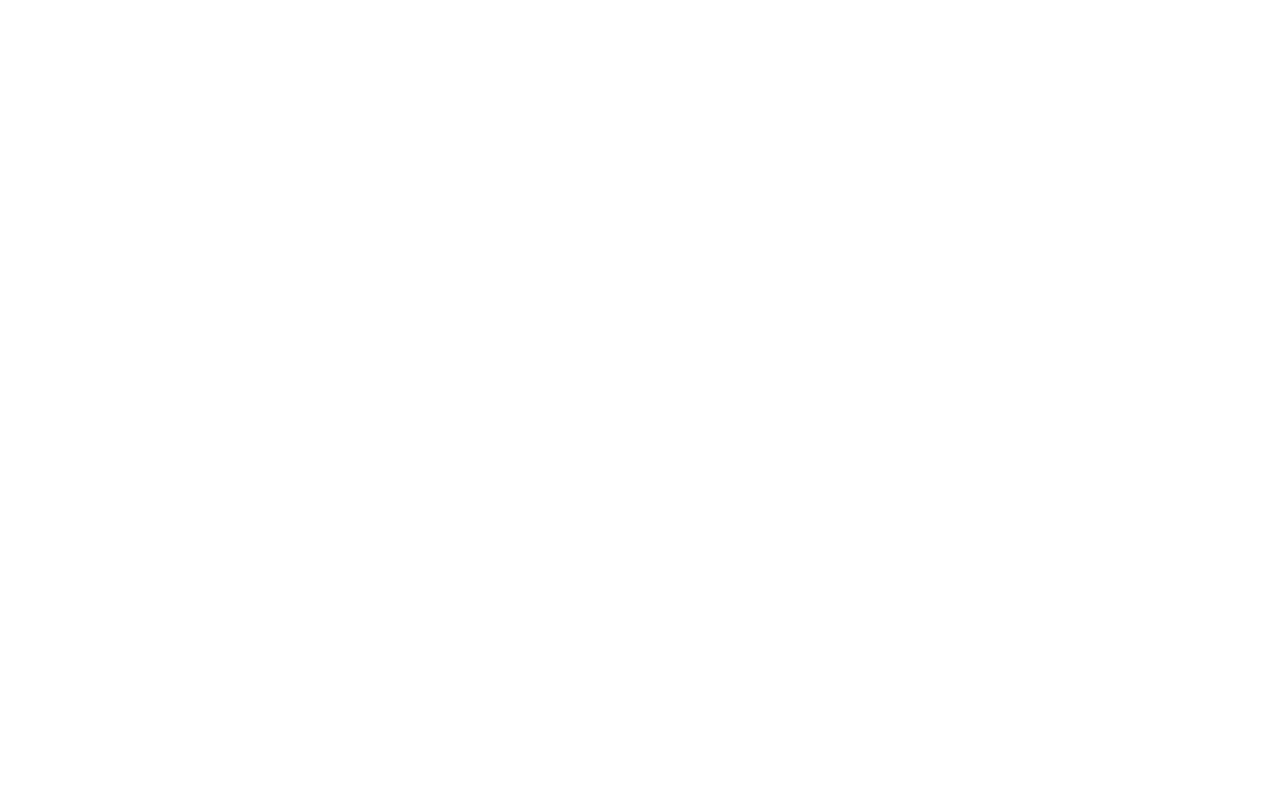
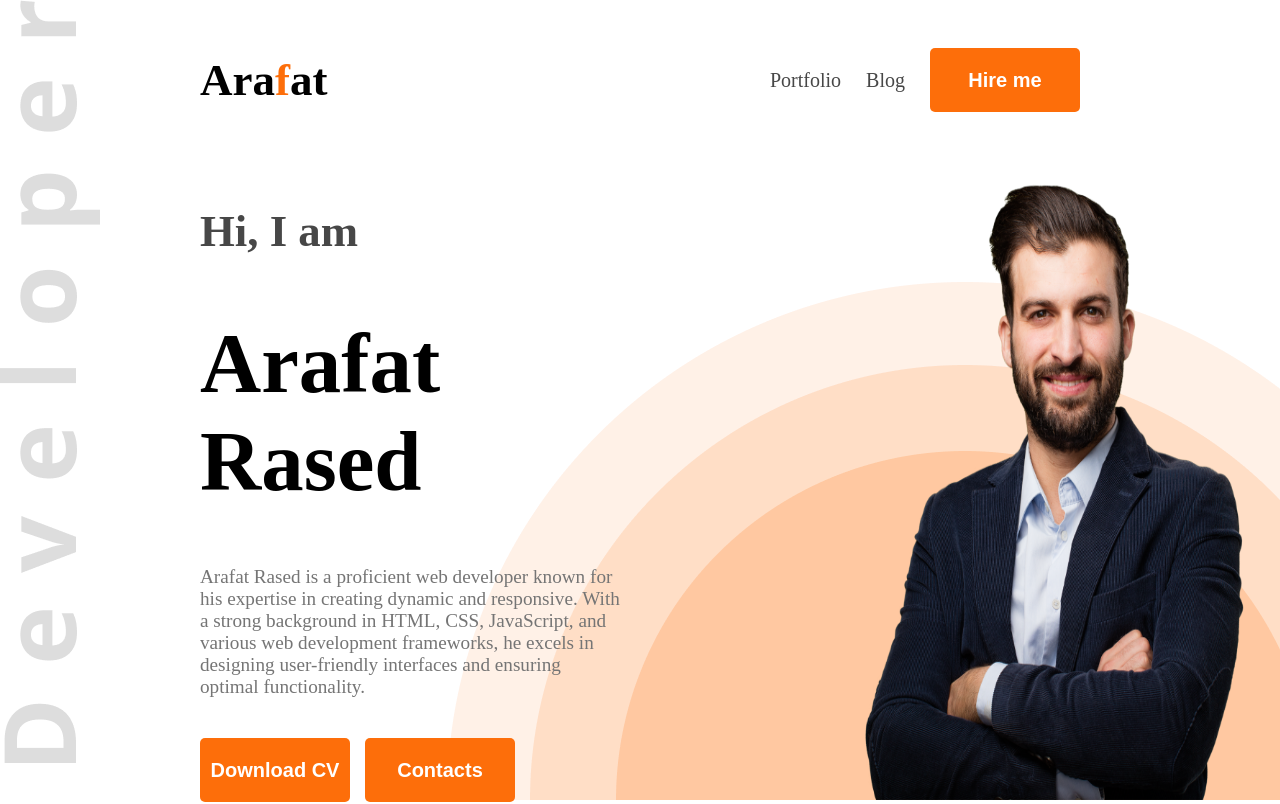
Before and after one commit to arafatrased/personal-portfolio-website, a plain HTML site: page index.html in a window 1280 px wide. Drawn offline with Linux system fonts and the light colour scheme.

Commit message:
header section completed

```diff
--- a/index.html
+++ b/index.html
@@ -3,9 +3,40 @@
 <head>
     <meta charset="UTF-8">
     <meta name="viewport" content="width=device-width, initial-scale=1.0">
-    <title>Arafat Rased</title>
+    <title>Developer Portfolio</title>
+    <link rel="stylesheet" href="styles/portfolio.css">
 </head>
 <body>
+    <header class="header">
+        <nav>
+            <h1 class="nav-title">Ara<span class="text-primary">f</span>at</h1>
+            <ul>
+                <li><a class="dark-2" href="">Portfolio</a></li>
+                <li><a class="dark-2" href="">Blog</a></li>
+                <li><a href=""><button class="btn-primary">Hire me</button></a></li>
+            </ul>
+        </nav>
+        <div class="banner">
+            <div class="banner-content">
+                <h3 class="banner-greetings">Hi, I  am</h3>
+                <h1 class="banner-title">Arafat Rased</h1>
+                <p class="banner-description">Arafat Rased is a proficient web developer known for his expertise in creating dynamic and responsive. With a strong background in HTML, CSS, JavaScript, and various web development frameworks, he excels in designing user-friendly interfaces and ensuring optimal functionality.</p>
+                <div class="banner-buttons">
+                    <a href=""><button class="btn-primary">Download CV</button></a>
+                    <a href=""><button class="btn-primary">Contacts</button></a>
+                </div>
 
+            </div>
+            <div class="banner-img">
+                <img class="banner-profile-pic" src="images/hardy.png" alt="">
+            </div>
+        </div>
+    </header>
+    <main>
+
+    </main>
+    <footer>
+
+    </footer>
 </body>
 </html>
--- /dev/null
+++ b/styles/portfolio.css
@@ -0,0 +1,113 @@
+@import url('https://fonts.googleapis.com/css2?family=Open+Sans:ital,wght@0,300..800;1,300..800&display=swap');
+
+.open-sans-normal {
+    font-family: "Open Sans", sans-serif;
+    font-optical-sizing: auto;
+    font-weight: normal;
+    font-style: normal;
+    font-variation-settings:
+      "wdth" 100;
+}
+body{
+    margin: 0;
+    padding: 0;
+}
+/* shared style */
+
+.text-primary{
+    color: rgb(253, 110, 10)
+}
+.dark-2{
+    color: rgb(71, 71, 71);
+}
+.btn-primary{
+    width: 150px;
+    height: 64px;
+    border-radius: 5px;
+    background: rgb(253, 110, 10);
+    border-radius: 5px;
+    font-size: 20px;
+    font-weight: 700;
+    color: white;
+    border: none;
+
+}
+
+/* Header */
+
+.header{
+    background-image: url('../images/developer.png'), url('../images/header_bg.png');
+    background-repeat: 	no-repeat;
+    background-position: top left, bottom right;
+    height: 100vh;
+    width: 100vw;
+}
+
+/* navbar styles */
+
+nav{
+    display: flex;
+    align-items: center;
+    justify-content: space-between;
+    margin: 0 200px;
+    height: 20vh;
+}
+
+nav ul{
+    display: flex;
+    gap:25px;
+    justify-content: center;
+    align-items: center;
+}
+.nav-title{
+    font-weight: 800;
+    font-size: 45px;
+}
+nav ul li{
+    list-style: none;
+}
+
+nav li a{
+    text-decoration: none;
+    font-size: 20px;
+}
+
+
+/* Banner styles */
+
+.banner{
+    display: flex;
+    justify-content: space-between;
+    margin: 0 30px 0 200px;
+    height: 80vh;
+}
+.banner-content{
+    width: 40%;
+}
+
+.banner-greetings{
+    color: rgb(71, 71, 71);
+    font-size: 2.8em;
+    font-weight: 600;
+}
+.banner-title{
+    font-weight: bold;
+    font-size: 5.3em;
+}
+.banner-profile-pic{
+    width: 100%;
+    height: 100%;
+}
+.banner-description{
+    color: rgb(117, 117, 117);
+    font-size: 1.2em;
+    font-weight: 400;
+}
+.banner-img{
+    width:40%;
+}
+.banner-buttons{
+    display: flex;
+    gap: 15px;
+    margin-top: 40px;
+}
```
Also changed, not shown: images/developer.png (added), images/hardy.png (added), images/header_bg.png (added), images/icons/facebook.png (added), images/icons/insta.png (added), images/icons/js.png (added), images/icons/mongo.png (added), images/icons/nodejs.png (added), images/icons/react.png (added), images/icons/twitter.png (added).
